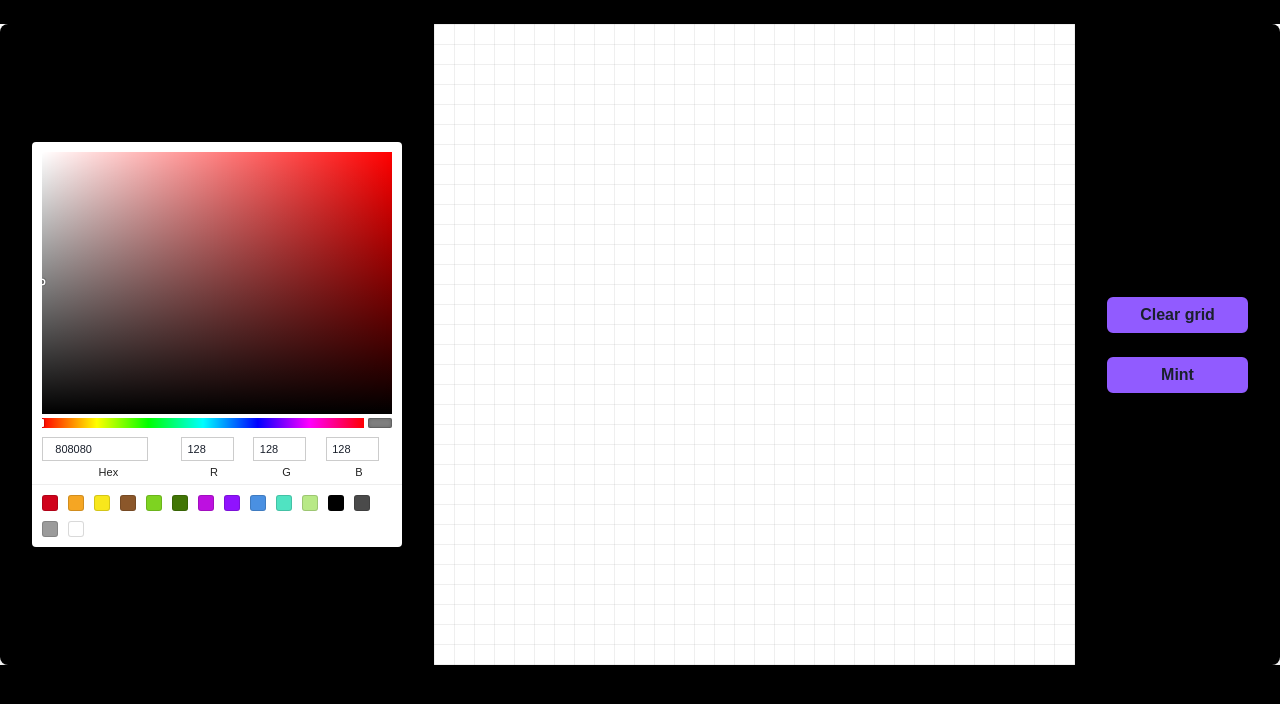
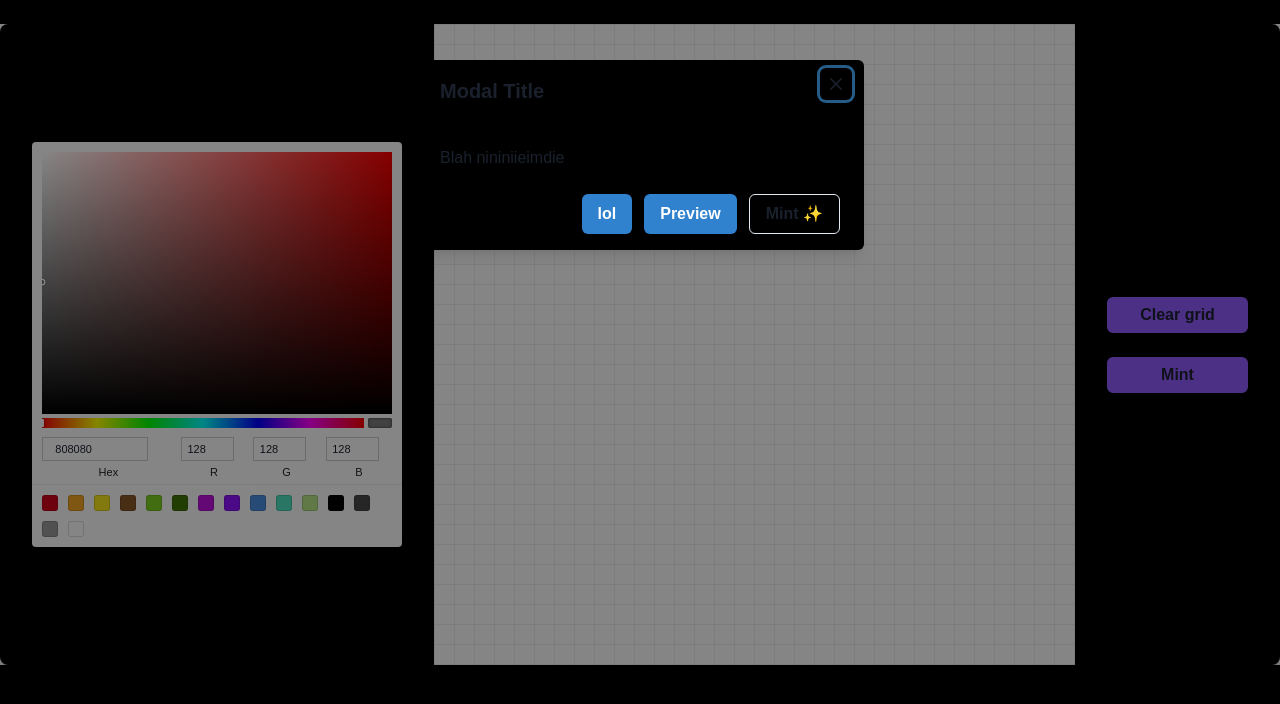
Before and after one commit to cyril2019/nft-fair, a Next.js app: page /Components/Editor in a window 1280 px wide. Both pictures are taken after a click on the button "Mint". Shown: the top 704 px of the page. Built offline with nearby package versions, Linux system fonts and the light colour scheme.

Commit message:
Added image preview of created NFtT

```diff
--- /dev/null
+++ b/context/canvasContext.js
@@ -0,0 +1,79 @@
+import React, { useContext, useState, createContext, useEffect, useRef } from 'react';
+
+// @ts-ignore
+const GridContext = createContext();
+
+const GridContextProvider = ({ children }) => {
+  const [gridSize, setGridSize] = useState();
+  const [createView, setCreateView] = useState('grid-selector');
+  const [colorGrid, setColorGrid] = useState([]);
+  const [selectedCell, setSelectedCell] = useState([0, 0]);
+  const [preview, setPreview] = useState(false);
+  const gridRef = useRef();
+
+  const onGridSizeSelected = () => {
+    if (!gridSize) return;
+    setCreateView('design');
+    initializeGrid();
+  };
+
+  const initializeGrid = () => {
+    if (!gridSize) return;
+    const gridArray = [];
+    for (let i = 0; i < gridSize; i++) {
+      const row = [];
+      for (let i = 0; i < gridSize; i++) {
+        row.push('');
+      }
+      gridArray.push(row);
+    }
+    setColorGrid(gridArray);
+  };
+
+  //   const colorCell = (row, col, color) => {
+  //     const gridArray = colorGrid.slice();
+  //     gridArray[row][col] = color;
+  //     setColorGrid(gridArray);
+  //   };
+
+  const clearGrid = () => {
+    initializeGrid();
+  };
+
+  const renderCanvas = (canvasRef) => {
+    const dimension = 448 / 32;
+    const canvas = canvasRef !== null ? canvasRef.current : null;
+    const ctx = canvas.getContext('2d');
+    if (ctx) {
+      colorGrid.forEach((row, i) => {
+        row.forEach((cell, j) => {
+          ctx.fillStyle = cell || 'white';
+          ctx.fillRect(j * dimension, i * dimension, dimension, dimension);
+        });
+      });
+    }
+  };
+
+  const ctxProps = {
+    gridSize,
+    setGridSize,
+    createView,
+    setCreateView,
+    selectedCell,
+    setSelectedCell,
+    preview,
+    setPreview,
+    colorGrid,
+    clearGrid,
+    // colorCell,
+    // onGridSizeSelected,
+    renderCanvas,
+    gridRef,
+  };
+
+  return <GridContext.Provider value={ctxProps}>{children}</GridContext.Provider>;
+};
+
+const useGridContext = () => useContext(GridContext);
+
+export { GridContextProvider, useGridContext };
--- a/package.json
+++ b/package.json
@@ -12,6 +12,7 @@
     "@emotion/react": "^11.7.1",
     "@emotion/styled": "^11.6.0",
     "framer-motion": "^5.6.0",
+    "html-to-image": "^1.9.0",
     "next": "12.0.8",
     "react": "17.0.2",
     "react-color": "^2.19.3",
--- a/pages/Components/Editor.js
+++ b/pages/Components/Editor.js
@@ -1,6 +1,20 @@
 import React, { useState, useEffect } from 'react';
 import { SketchPicker } from 'react-color';
-import { Button, Box } from '@chakra-ui/react';
+import {
+  Button,
+  Box,
+  Modal,
+  ModalOverlay,
+  ModalContent,
+  ModalHeader,
+  ModalFooter,
+  ModalBody,
+  ModalCloseButton,
+} from '@chakra-ui/react';
+import { useDisclosure } from '@chakra-ui/hooks';
+import { toPng, toCanvas } from 'html-to-image';
+import { remove } from 'lodash';
+
 export default function Editor() {
   const height = 32;
   const width = 32;
@@ -8,6 +22,8 @@ export default function Editor() {
   const [mouseDown, setMouseDown] = useState(false);
   const [menuVisible, setMenuVisible] = useState(true);
   const [background, setBackground] = useState('#fff');
+
+  const { isOpen, onOpen, onClose } = useDisclosure();
   useEffect(() => {
     initializeGrid();
   }, []);
@@ -45,13 +61,38 @@ export default function Editor() {
   };
 
   const clearGrid = () => {
-      console.log('here')
-      initializeGrid();
-  }
+    console.log('here');
+    initializeGrid();
+  };
+
+  const mintFunction = () => {
+    console.log('inmint');
+    let node = document.getElementById('pixel_canvas');
+    let getImg = document.getElementById('preview');
+    // console.log(getImg);
+    toPng(node)
+      .then(function (dataURL) {
+        let img = new Image();
+        img.src = dataURL;
+        var count = getImg.childNodes.length;
+        console.log(count);
+        if (count == 1) {
+          remove(getImg.childNodes);
+        }
+        document.getElementById('preview').appendChild(img);
+      })
+      .catch(function (error) {
+        console.error('oops, something went wrong!', error);
+      });
+
+    // toCanvas(node).then(function (canvas) {
+    //   document.getElementById('hell').appendChild(canvas);
+    // });
+  };
   return (
     <>
       <div className="flex flex-row flex-wrap items-center justify-center w-full gap-8 px-8 my-6 bg-black rounded-lg drop-shadow-lg">
-        <div className="max-w-2xl">
+        <div className="max-w-2xl" id="hell">
           <SketchPicker
             // @ts-ignore
             width={350}
@@ -77,14 +118,43 @@ export default function Editor() {
           onDoubleClick={handleColorRemove}
         ></table>
         <div className="flex flex-col md:flex-1 space-y-6">
-          <button className="border-2 border-solid border-purple px-2 py-1 rounded-md font-bold bg-purple hover:bg-black" onClick={() => clearGrid()}>
+          <button
+            className="border-2 border-solid border-purple px-2 py-1 rounded-md font-bold bg-purple hover:bg-black"
+            onClick={() => mintFunction()}
+          >
             Clear grid
           </button>
-          <button className="border-2 border-solid border-purple px-2 py-1 rounded-md font-bold bg-purple hover:bg-black">
+          <button
+            className="border-2 border-solid border-purple px-2 py-1 rounded-md font-bold bg-purple hover:bg-black"
+            onClick={onOpen}
+          >
             Mint
           </button>
         </div>
       </div>
+      <Modal isOpen={isOpen} onClose={onClose}>
+        <ModalOverlay />
+        <ModalContent style={{ backgroundColor: 'black' }}>
+          <ModalHeader>Modal Title</ModalHeader>
+          <ModalCloseButton />
+          <ModalBody>
+            <div id="preview"></div>
+          </ModalBody>
+          <ModalBody>Blah nininiieimdie</ModalBody>
+
+          <ModalFooter>
+            <Button colorScheme="blue" mr={3} onClick={onClose}>
+              lol
+            </Button>
+            <Button colorScheme="blue" mr={3} onClick={() => mintFunction()}>
+              Preview
+            </Button>
+            <Button variant="outline" onClick={() => mintFunction()}>
+              Mint ✨
+            </Button>
+          </ModalFooter>
+        </ModalContent>
+      </Modal>
     </>
   );
 }
--- a/pages/_app.js
+++ b/pages/_app.js
@@ -1,9 +1,12 @@
 import '../styles/globals.css';
 import { ChakraProvider } from '@chakra-ui/react';
+import { GridContextProvider } from '../context/canvasContext';
 function MyApp({ Component, pageProps }) {
   return (
     <ChakraProvider>
-      <Component {...pageProps} />
+      <GridContextProvider>
+        <Component {...pageProps} />
+      </GridContextProvider>
     </ChakraProvider>
   );
 }
```
Also changed, not shown: 1 other file (tests, documents, lock files or other folders).
